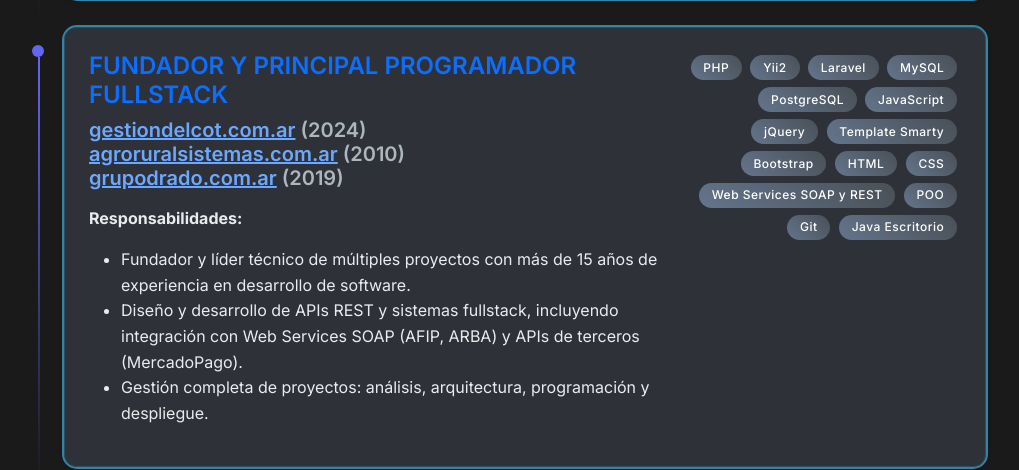
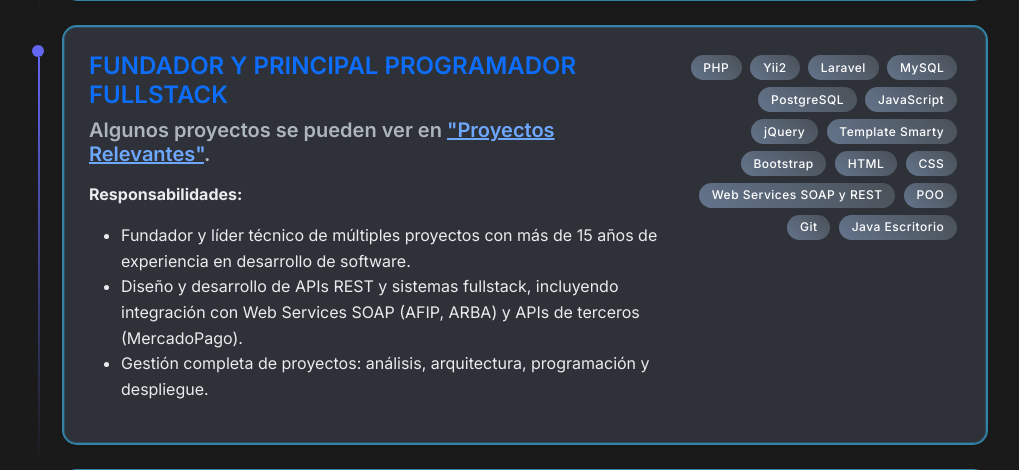
Before and after one commit to arielcareggio/careggioariel, a PHP site: page / in a window 1280 px wide. Shown: the part 2908-3378 px from the top of the page, without its empty margins (115-1134 px from the left). Run offline with PHP 8.4, Linux system fonts and the light colour scheme.

Commit message:
Agregué una sección de mis proyectos más relevantes.

```diff
--- a/index.php
+++ b/index.php
@@ -46,7 +46,7 @@ $cv_data = [
         ],
         [
             'title' => 'FUNDADOR Y PRINCIPAL PROGRAMADOR FULLSTACK',
-            'company' => '<a href="https://gestiondelcot.com.ar" target="_blank">gestiondelcot.com.ar</a> (2024)<br><a href="https://agroruralsistemas.com.ar" target="_blank">agroruralsistemas.com.ar</a> (2010)<br><a href="https://grupodrado.com.ar" target="_blank">grupodrado.com.ar</a> (2019)',
+            'company' => 'Algunos proyectos se pueden ver en <a href="#projects">"Proyectos Relevantes"</a>.',
             'period' => '',
             'description' => '<p><strong>Responsabilidades:</strong></p>
                             <ul>
```
